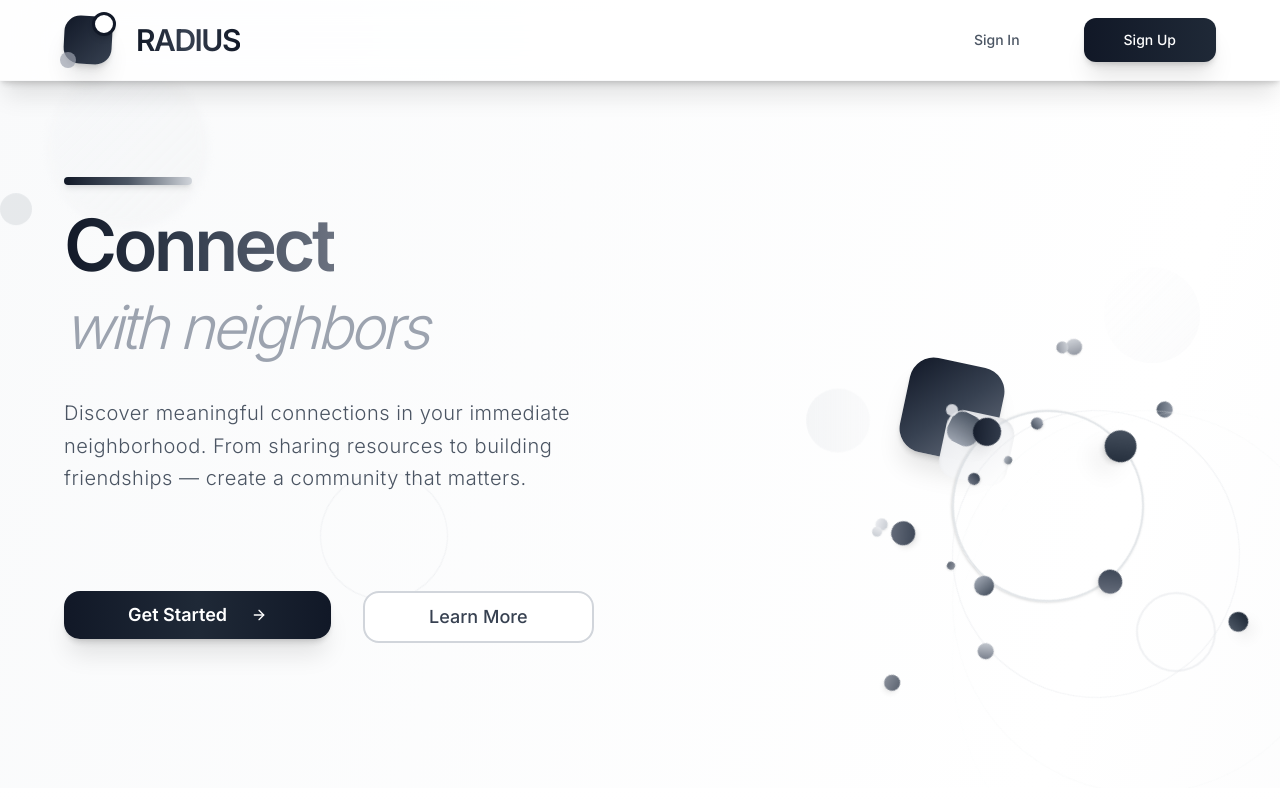
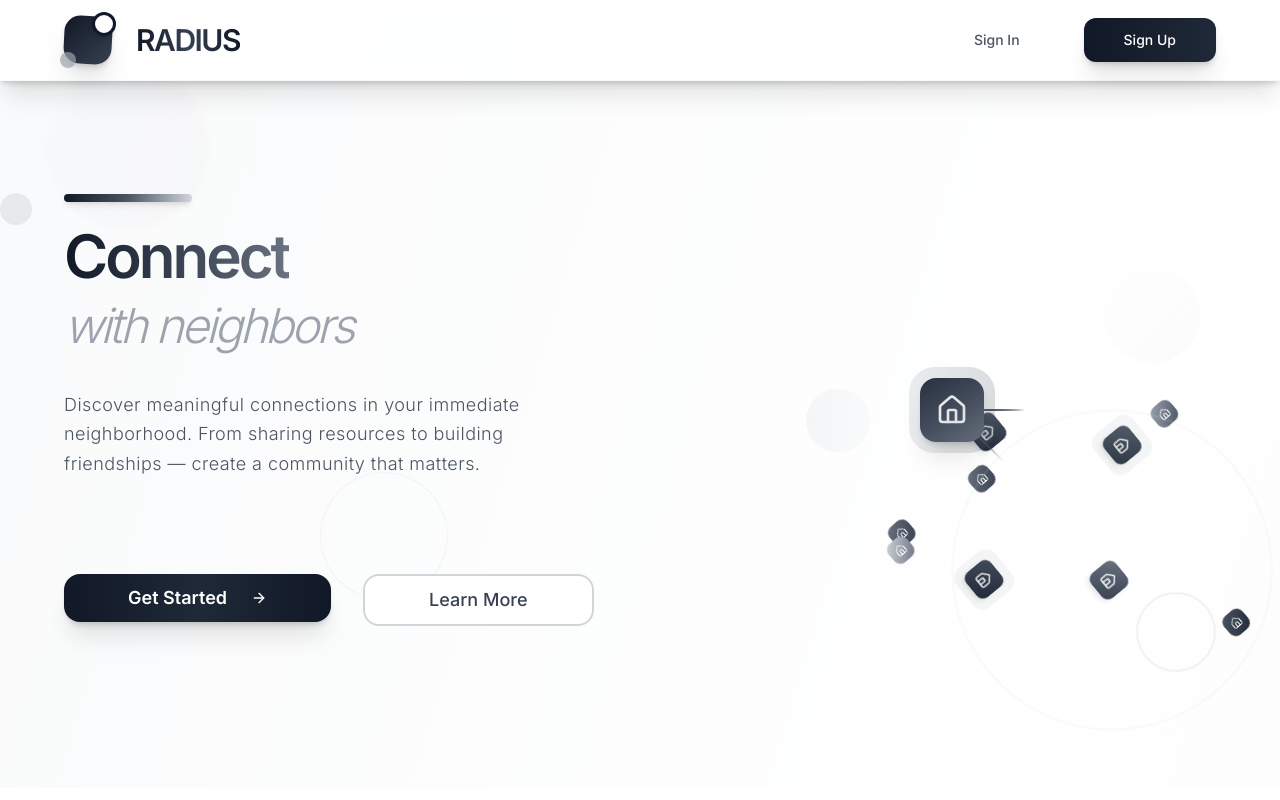
Before and after one commit to MohitPatni0731/everloom, a React (Vite) app: page / in a window 1280 px wide. Shown: the top 800 px of the page. Built offline with nearby package versions, Linux system fonts and the light colour scheme.

Commit message:
Refine landing page animations
Improved animations to be more relevant to the product. Updated `src/pages/Landing.tsx`.

```diff
--- a/src/index.css
+++ b/src/index.css
@@ -1,4 +1,3 @@
-
 @tailwind base;
 @tailwind components;
 @tailwind utilities;
@@ -90,6 +89,95 @@
     line-height: 1.1;
     font-weight: 900;
     letter-spacing: -0.02em;
+  }
+}
+
+/* Product-Focused Neighborhood Connection Animations */
+@keyframes radius-pulse {
+  0%, 100% {
+    transform: scale(1);
+    opacity: 0.3;
+  }
+  50% {
+    transform: scale(1.05);
+    opacity: 0.6;
+  }
+}
+
+@keyframes radius-pulse-delayed {
+  0%, 100% {
+    transform: scale(1);
+    opacity: 0.2;
+  }
+  50% {
+    transform: scale(1.08);
+    opacity: 0.4;
+  }
+}
+
+@keyframes connect-pulse {
+  0%, 100% {
+    transform: scale(0);
+    opacity: 0;
+  }
+  25% {
+    transform: scale(1.2);
+    opacity: 0.8;
+  }
+  50% {
+    transform: scale(1.5);
+    opacity: 0.4;
+  }
+  75% {
+    transform: scale(1.8);
+    opacity: 0.2;
+  }
+}
+
+@keyframes connect-pulse-delayed {
+  0%, 100% {
+    transform: scale(0);
+    opacity: 0;
+  }
+  25% {
+    transform: scale(1.2);
+    opacity: 0.8;
+  }
+  50% {
+    transform: scale(1.5);
+    opacity: 0.4;
+  }
+  75% {
+    transform: scale(1.8);
+    opacity: 0.2;
+  }
+}
+
+@keyframes connection-line {
+  0% {
+    width: 0;
+    opacity: 0;
+  }
+  50% {
+    opacity: 1;
+  }
+  100% {
+    width: 6rem;
+    opacity: 0;
+  }
+}
+
+@keyframes connection-line-delayed {
+  0% {
+    width: 0;
+    opacity: 0;
+  }
+  50% {
+    opacity: 1;
+  }
+  100% {
+    width: 6rem;
+    opacity: 0;
   }
 }
 
@@ -210,6 +298,31 @@
 
 .animate-spin-gentle {
   animation: spin-gentle 8s linear infinite;
+}
+
+/* Product-Focused Neighborhood Connection Animations */
+.animate-radius-pulse {
+  animation: radius-pulse 3s ease-in-out infinite;
+}
+
+.animate-radius-pulse-delayed {
+  animation: radius-pulse-delayed 3s ease-in-out infinite 1.5s;
+}
+
+.animate-connect-pulse {
+  animation: connect-pulse 4s ease-in-out infinite;
+}
+
+.animate-connect-pulse-delayed {
+  animation: connect-pulse-delayed 4s ease-in-out infinite 2s;
+}
+
+.animate-connection-line {
+  animation: connection-line 2s ease-in-out infinite;
+}
+
+.animate-connection-line-delayed {
+  animation: connection-line-delayed 2s ease-in-out infinite 1s;
 }
 
 /* Luxury Shadows and Effects */
--- a/src/pages/Landing.tsx
+++ b/src/pages/Landing.tsx
@@ -1,5 +1,5 @@
 
-import { ArrowRight, MapPin, Users, Heart, Mail, Phone, MessageCircle } from "lucide-react";
+import { ArrowRight, MapPin, Users, Heart, Mail, Phone, MessageCircle, Home } from "lucide-react";
 import { Button } from "@/components/ui/button";
 
 const Landing = () => {
@@ -50,17 +50,17 @@ const Landing = () => {
               <div className="space-y-10">
                 <div className="space-y-6">
                   <div className="w-32 h-2 bg-gradient-to-r from-gray-900 via-gray-600 to-gray-300 rounded-full shadow-md"></div>
-                  <h1 className="text-6xl lg:text-7xl font-black leading-[0.8] tracking-tighter">
+                  <h1 className="text-5xl lg:text-6xl font-black leading-[0.8] tracking-tighter">
                     <span className="bg-gradient-to-r from-gray-900 via-gray-700 to-gray-500 bg-clip-text text-transparent">
                       Connect
                     </span>
-                    <span className="block text-gray-400 italic font-light text-5xl lg:text-6xl mt-4">
+                    <span className="block text-gray-400 italic font-light text-4xl lg:text-5xl mt-4">
                       with neighbors
                     </span>
                   </h1>
                 </div>
 
-                <p className="text-xl leading-relaxed text-gray-600 max-w-2xl font-light tracking-wide">
+                <p className="text-lg leading-relaxed text-gray-600 max-w-2xl font-light tracking-wide">
                   Discover meaningful connections in your immediate neighborhood.
                   From sharing resources to building friendships — create a community that matters.
                 </p>
@@ -77,50 +77,106 @@ const Landing = () => {
               </div>
             </div>
 
-            {/* Right Column - Masterpiece Spinning Visual */}
+            {/* Right Column - Neighborhood Connection Animation */}
             <div className="relative flex items-center justify-center">
               <div className="relative w-[500px] h-[500px]">
-                {/* Central Masterpiece */}
-                <div className="absolute top-1/2 left-1/2 transform -translate-x-1/2 -translate-y-1/2 w-24 h-24 bg-gradient-to-br from-gray-900 via-gray-700 to-gray-500 rounded-3xl shadow-luxury rotate-12">
-                  <div className="absolute top-1/2 left-1/2 transform -translate-x-1/2 -translate-y-1/2 w-16 h-16 bg-gradient-to-tl from-white via-gray-100 to-gray-200 rounded-2xl animate-pulse-luxury shadow-inner"></div>
-                  <div className="absolute top-1/2 left-1/2 transform -translate-x-1/2 -translate-y-1/2 w-8 h-8 bg-gradient-to-r from-gray-400 to-gray-600 rounded-xl animate-spin-gentle"></div>
-                  <div className="absolute top-1/2 left-1/2 transform -translate-x-1/2 -translate-y-1/2 w-3 h-3 bg-gray-200 rounded-full animate-pulse"></div>
+                {/* Central Hub - Your House */}
+                <div className="absolute top-1/2 left-1/2 transform -translate-x-1/2 -translate-y-1/2 z-20">
+                  <div className="w-16 h-16 bg-gradient-to-br from-gray-900 via-gray-700 to-gray-500 rounded-2xl shadow-luxury relative">
+                    <Home className="w-8 h-8 text-white absolute top-1/2 left-1/2 transform -translate-x-1/2 -translate-y-1/2" />
+                    <div className="absolute -inset-2 bg-gradient-to-r from-gray-400/20 to-gray-600/20 rounded-3xl animate-pulse-luxury"></div>
+                  </div>
                 </div>
 
-                {/* Inner Orbit Ring */}
-                <div className="absolute top-1/2 left-1/2 transform -translate-x-1/2 -translate-y-1/2 w-48 h-48 border-2 border-gray-300/60 rounded-full animate-orbit-slow shadow-subtle">
-                  <div className="absolute -top-4 left-1/2 transform -translate-x-1/2 w-8 h-8 bg-gradient-to-br from-gray-600 to-gray-800 rounded-full shadow-luxury"></div>
-                  <div className="absolute top-1/2 -right-4 transform -translate-y-1/2 w-6 h-6 bg-gradient-to-tl from-gray-500 to-gray-700 rounded-full shadow-md"></div>
-                  <div className="absolute -bottom-4 right-1/3 transform w-5 h-5 bg-gradient-to-r from-gray-400 to-gray-600 rounded-full shadow-sm"></div>
-                  <div className="absolute top-1/2 -left-4 transform -translate-y-1/2 w-7 h-7 bg-gradient-to-bl from-gray-700 to-gray-900 rounded-full shadow-lg"></div>
+                {/* Radius Circle */}
+                <div className="absolute top-1/2 left-1/2 transform -translate-x-1/2 -translate-y-1/2 w-80 h-80 border-2 border-gray-300/40 rounded-full animate-radius-pulse z-10">
+                  <div className="absolute inset-0 border border-gray-200/30 rounded-full animate-radius-pulse-delayed"></div>
                 </div>
 
-                {/* Middle Orbit Ring */}
-                <div className="absolute top-1/2 left-1/2 transform -translate-x-1/2 -translate-y-1/2 w-72 h-72 border border-gray-200/50 rounded-full animate-orbit-reverse-slow">
-                  <div className="absolute -top-3 left-1/6 w-6 h-6 bg-gradient-to-br from-gray-500 to-gray-700 rounded-full shadow-md"></div>
-                  <div className="absolute top-1/4 -right-3 transform w-4 h-4 bg-gradient-to-tl from-gray-400 to-gray-600 rounded-full shadow-sm"></div>
-                  <div className="absolute -bottom-3 right-1/4 transform w-5 h-5 bg-gradient-to-r from-gray-600 to-gray-800 rounded-full shadow-lg"></div>
-                  <div className="absolute top-1/2 -left-3 transform -translate-y-1/2 w-4 h-4 bg-gradient-to-bl from-gray-300 to-gray-500 rounded-full shadow-sm"></div>
-                  <div className="absolute top-1/5 left-1/3 transform w-3 h-3 bg-gradient-to-r from-gray-500 to-gray-700 rounded-full shadow-subtle"></div>
-                  <div className="absolute bottom-1/5 right-1/3 transform w-3 h-3 bg-gradient-to-l from-gray-400 to-gray-600 rounded-full shadow-subtle"></div>
+                {/* Neighbor Houses - Inner Ring */}
+                <div className="absolute top-1/2 left-1/2 transform -translate-x-1/2 -translate-y-1/2 w-48 h-48 animate-orbit-slow z-15">
+                  {/* House 1 */}
+                  <div className="absolute -top-4 left-1/2 transform -translate-x-1/2">
+                    <div className="w-8 h-8 bg-gradient-to-br from-gray-600 to-gray-800 rounded-lg shadow-md relative group">
+                      <Home className="w-4 h-4 text-white absolute top-1/2 left-1/2 transform -translate-x-1/2 -translate-y-1/2" />
+                      <div className="absolute inset-0 bg-gray-400/30 rounded-lg scale-0 group-hover:scale-150 transition-transform duration-500 animate-connect-pulse"></div>
+                    </div>
+                  </div>
+
+                  {/* House 2 */}
+                  <div className="absolute top-1/2 -right-4 transform -translate-y-1/2">
+                    <div className="w-8 h-8 bg-gradient-to-br from-gray-500 to-gray-700 rounded-lg shadow-md relative group">
+                      <Home className="w-4 h-4 text-white absolute top-1/2 left-1/2 transform -translate-x-1/2 -translate-y-1/2" />
+                      <div className="absolute inset-0 bg-gray-400/30 rounded-lg scale-0 group-hover:scale-150 transition-transform duration-500 animate-connect-pulse-delayed"></div>
+                    </div>
+                  </div>
+
+                  {/* House 3 */}
+                  <div className="absolute -bottom-4 right-1/3 transform">
+                    <div className="w-8 h-8 bg-gradient-to-br from-gray-700 to-gray-900 rounded-lg shadow-md relative group">
+                      <Home className="w-4 h-4 text-white absolute top-1/2 left-1/2 transform -translate-x-1/2 -translate-y-1/2" />
+                      <div className="absolute inset-0 bg-gray-400/30 rounded-lg scale-0 group-hover:scale-150 transition-transform duration-500 animate-connect-pulse"></div>
+                    </div>
+                  </div>
+
+                  {/* House 4 */}
+                  <div className="absolute top-1/2 -left-4 transform -translate-y-1/2">
+                    <div className="w-8 h-8 bg-gradient-to-br from-gray-600 to-gray-800 rounded-lg shadow-md relative group">
+                      <Home className="w-4 h-4 text-white absolute top-1/2 left-1/2 transform -translate-x-1/2 -translate-y-1/2" />
+                      <div className="absolute inset-0 bg-gray-400/30 rounded-lg scale-0 group-hover:scale-150 transition-transform duration-500 animate-connect-pulse-delayed"></div>
+                    </div>
+                  </div>
                 </div>
 
-                {/* Outer Orbit Ring */}
-                <div className="absolute top-1/2 left-1/2 transform -translate-x-1/2 -translate-y-1/2 w-96 h-96 border border-gray-100/40 rounded-full animate-orbit-ultra-slow opacity-80">
-                  <div className="absolute -top-2 left-1/8 w-4 h-4 bg-gradient-to-br from-gray-300 to-gray-500 rounded-full shadow-subtle"></div>
-                  <div className="absolute top-1/8 -right-2 w-3 h-3 bg-gradient-to-tl from-gray-400 to-gray-600 rounded-full shadow-sm"></div>
-                  <div className="absolute -bottom-2 right-1/6 w-4 h-4 bg-gradient-to-r from-gray-500 to-gray-700 rounded-full shadow-md"></div>
-                  <div className="absolute bottom-1/8 -left-2 w-3 h-3 bg-gradient-to-bl from-gray-300 to-gray-500 rounded-full shadow-sm"></div>
-                  <div className="absolute top-1/3 left-1/12 w-2 h-2 bg-gradient-to-r from-gray-400 to-gray-600 rounded-full shadow-subtle"></div>
-                  <div className="absolute bottom-1/3 right-1/12 w-2 h-2 bg-gradient-to-l from-gray-500 to-gray-700 rounded-full shadow-subtle"></div>
+                {/* Neighbor Houses - Outer Ring */}
+                <div className="absolute top-1/2 left-1/2 transform -translate-x-1/2 -translate-y-1/2 w-72 h-72 animate-orbit-reverse-slow z-15">
+                  {/* House 5 */}
+                  <div className="absolute -top-3 left-1/6">
+                    <div className="w-6 h-6 bg-gradient-to-br from-gray-500 to-gray-700 rounded-lg shadow-sm relative">
+                      <Home className="w-3 h-3 text-white absolute top-1/2 left-1/2 transform -translate-x-1/2 -translate-y-1/2" />
+                    </div>
+                  </div>
+
+                  {/* House 6 */}
+                  <div className="absolute top-1/4 -right-3">
+                    <div className="w-6 h-6 bg-gradient-to-br from-gray-400 to-gray-600 rounded-lg shadow-sm relative">
+                      <Home className="w-3 h-3 text-white absolute top-1/2 left-1/2 transform -translate-x-1/2 -translate-y-1/2" />
+                    </div>
+                  </div>
+
+                  {/* House 7 */}
+                  <div className="absolute -bottom-3 right-1/4">
+                    <div className="w-6 h-6 bg-gradient-to-br from-gray-600 to-gray-800 rounded-lg shadow-sm relative">
+                      <Home className="w-3 h-3 text-white absolute top-1/2 left-1/2 transform -translate-x-1/2 -translate-y-1/2" />
+                    </div>
+                  </div>
+
+                  {/* House 8 */}
+                  <div className="absolute bottom-1/5 -left-3">
+                    <div className="w-6 h-6 bg-gradient-to-br from-gray-300 to-gray-500 rounded-lg shadow-sm relative">
+                      <Home className="w-3 h-3 text-white absolute top-1/2 left-1/2 transform -translate-x-1/2 -translate-y-1/2" />
+                    </div>
+                  </div>
+
+                  {/* House 9 */}
+                  <div className="absolute top-1/5 left-1/3">
+                    <div className="w-6 h-6 bg-gradient-to-br from-gray-500 to-gray-700 rounded-lg shadow-sm relative">
+                      <Home className="w-3 h-3 text-white absolute top-1/2 left-1/2 transform -translate-x-1/2 -translate-y-1/2" />
+                    </div>
+                  </div>
                 </div>
 
-                {/* Ultra Outer Ring */}
-                <div className="absolute top-1/2 left-1/2 transform -translate-x-1/2 -translate-y-1/2 w-[500px] h-[500px] border border-gray-50/30 rounded-full animate-orbit-reverse-ultra-slow opacity-60">
-                  <div className="absolute -top-1.5 left-1/10 w-3 h-3 bg-gradient-to-br from-gray-200 to-gray-400 rounded-full shadow-subtle"></div>
-                  <div className="absolute top-1/10 -right-1.5 w-2.5 h-2.5 bg-gradient-to-tl from-gray-300 to-gray-500 rounded-full shadow-sm"></div>
-                  <div className="absolute -bottom-1.5 right-1/10 w-3 h-3 bg-gradient-to-r from-gray-400 to-gray-600 rounded-full shadow-subtle"></div>
-                  <div className="absolute bottom-1/10 -left-1.5 w-2.5 h-2.5 bg-gradient-to-bl from-gray-200 to-gray-400 rounded-full shadow-sm"></div>
+                {/* Connection Lines */}
+                <div className="absolute top-1/2 left-1/2 transform -translate-x-1/2 -translate-y-1/2 w-full h-full">
+                  {/* Animated connection lines from center to neighbors */}
+                  <div className="absolute top-1/2 left-1/2 w-24 h-0.5 bg-gradient-to-r from-gray-400 via-gray-600 to-transparent transform -translate-y-1/2 animate-connection-line origin-left"></div>
+                  <div className="absolute top-1/2 left-1/2 w-24 h-0.5 bg-gradient-to-r from-gray-400 via-gray-600 to-transparent transform -translate-y-1/2 rotate-45 animate-connection-line-delayed origin-left"></div>
+                  <div className="absolute top-1/2 left-1/2 w-24 h-0.5 bg-gradient-to-r from-gray-400 via-gray-600 to-transparent transform -translate-y-1/2 rotate-90 animate-connection-line origin-left"></div>
+                  <div className="absolute top-1/2 left-1/2 w-24 h-0.5 bg-gradient-to-r from-gray-400 via-gray-600 to-transparent transform -translate-y-1/2 rotate-135 animate-connection-line-delayed origin-left"></div>
+                  <div className="absolute top-1/2 left-1/2 w-24 h-0.5 bg-gradient-to-r from-gray-400 via-gray-600 to-transparent transform -translate-y-1/2 rotate-180 animate-connection-line origin-left"></div>
+                  <div className="absolute top-1/2 left-1/2 w-24 h-0.5 bg-gradient-to-r from-gray-400 via-gray-600 to-transparent transform -translate-y-1/2 rotate-225 animate-connection-line-delayed origin-left"></div>
+                  <div className="absolute top-1/2 left-1/2 w-24 h-0.5 bg-gradient-to-r from-gray-400 via-gray-600 to-transparent transform -translate-y-1/2 rotate-270 animate-connection-line origin-left"></div>
+                  <div className="absolute top-1/2 left-1/2 w-24 h-0.5 bg-gradient-to-r from-gray-400 via-gray-600 to-transparent transform -translate-y-1/2 rotate-315 animate-connection-line-delayed origin-left"></div>
                 </div>
               </div>
             </div>
```
